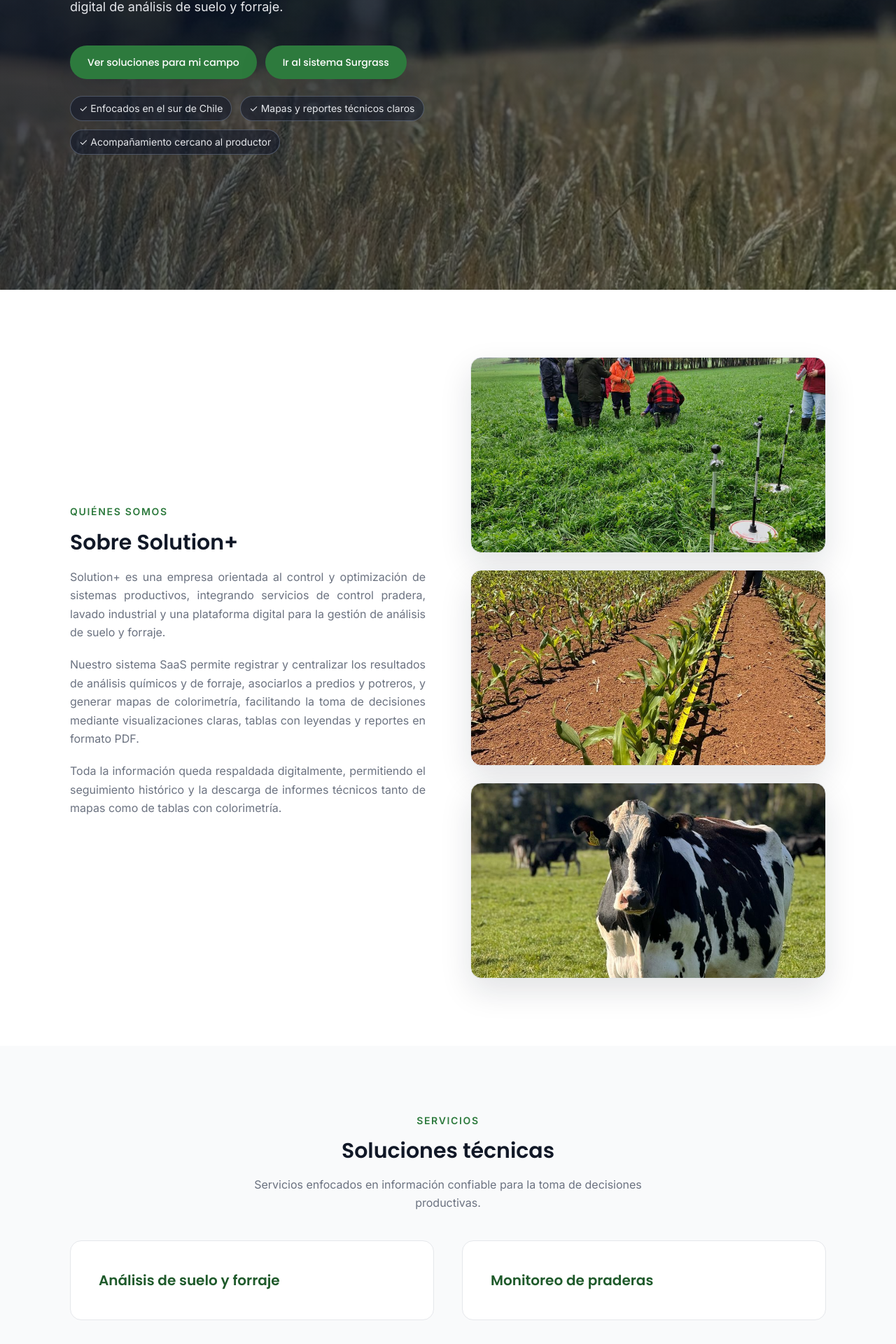
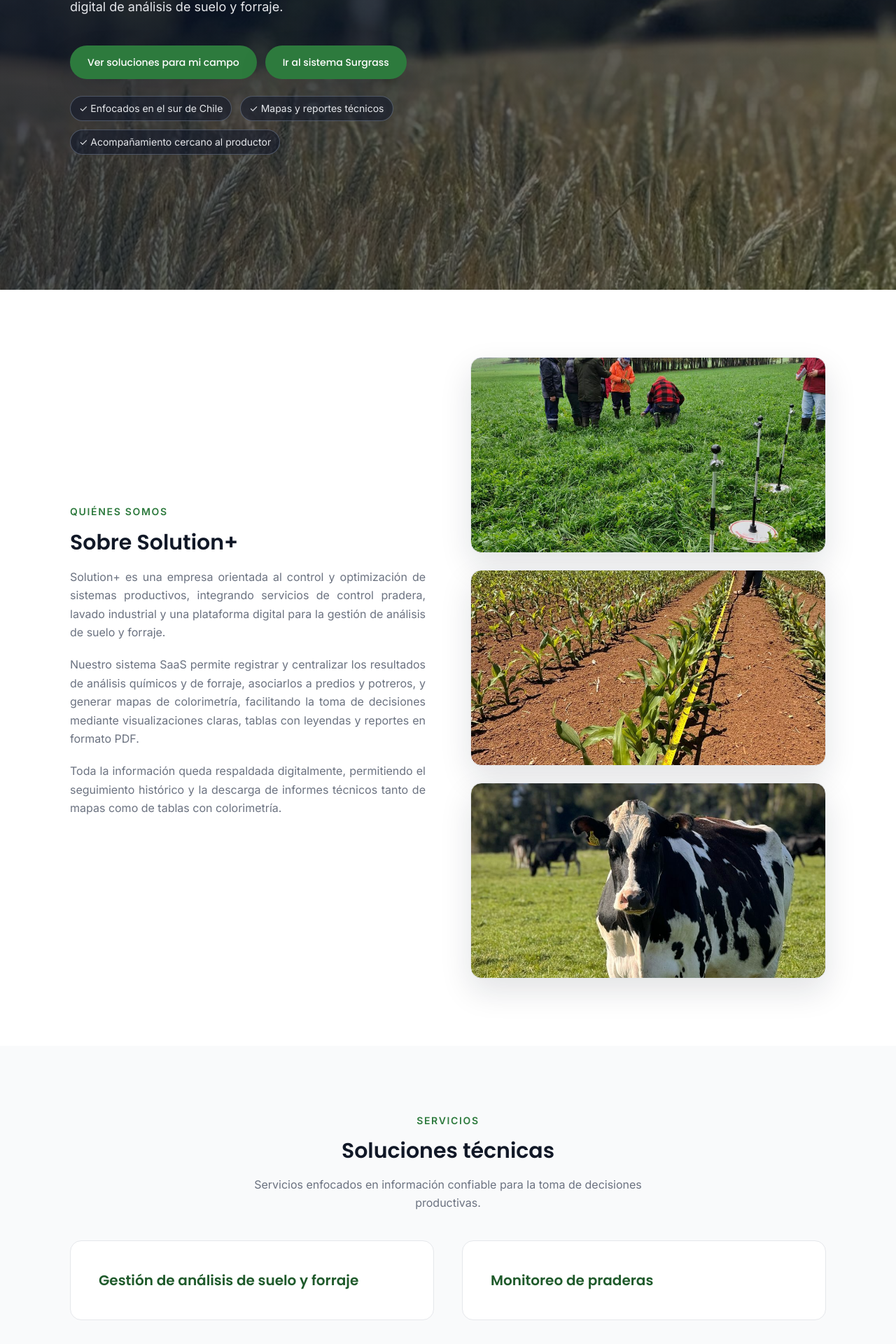
Before and after one commit to CamiloMoraga/surgrass-landing, a Vue app: page / in a window 1280 px wide. Shown: the part 459-2379 px from the top of the page at 70% size. Built offline with nearby package versions, Linux system fonts and the light colour scheme.

Commit message:
feat: Actualización de algunas descripciones y titulos.

```diff
--- a/src/components/HeroSection.vue
+++ b/src/components/HeroSection.vue
@@ -38,7 +38,7 @@
 
         <div class="hero-meta">
           <span>✓ Enfocados en el sur de Chile</span>
-          <span>✓ Mapas y reportes técnicos claros</span>
+          <span>✓ Mapas y reportes técnicos </span>
           <span>✓ Acompañamiento cercano al productor</span>
         </div>
       </div>
--- a/src/components/ServicesSection.vue
+++ b/src/components/ServicesSection.vue
@@ -20,7 +20,7 @@
             :class="{ 'is-open': openIndex === 0 }"
             @click="toggle(0)"
         >
-          <h3 class="service-title">Análisis de suelo y forraje</h3>
+          <h3 class="service-title">Gestión de análisis de suelo y forraje</h3>
 
           <div class="service-content">
             <p>
```
